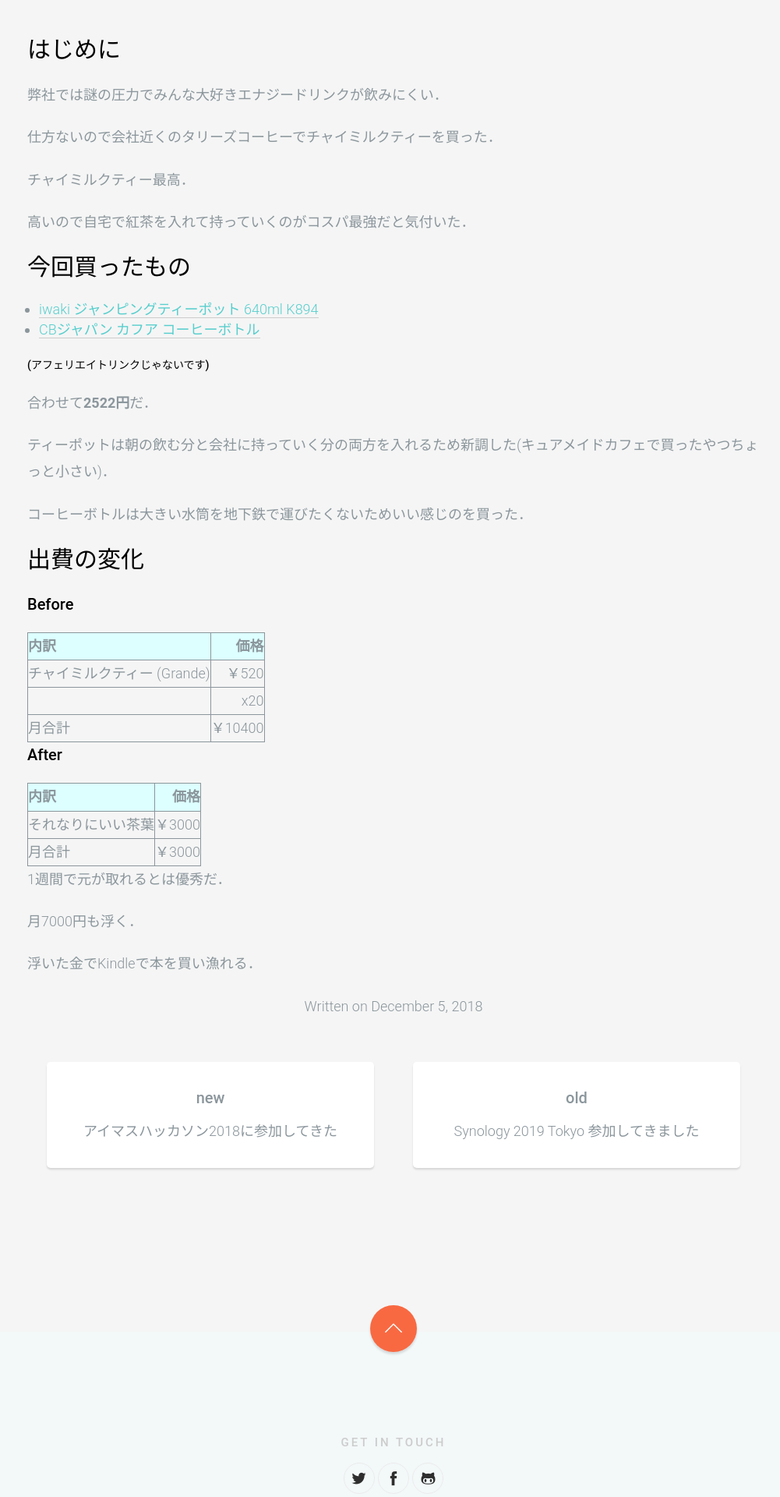
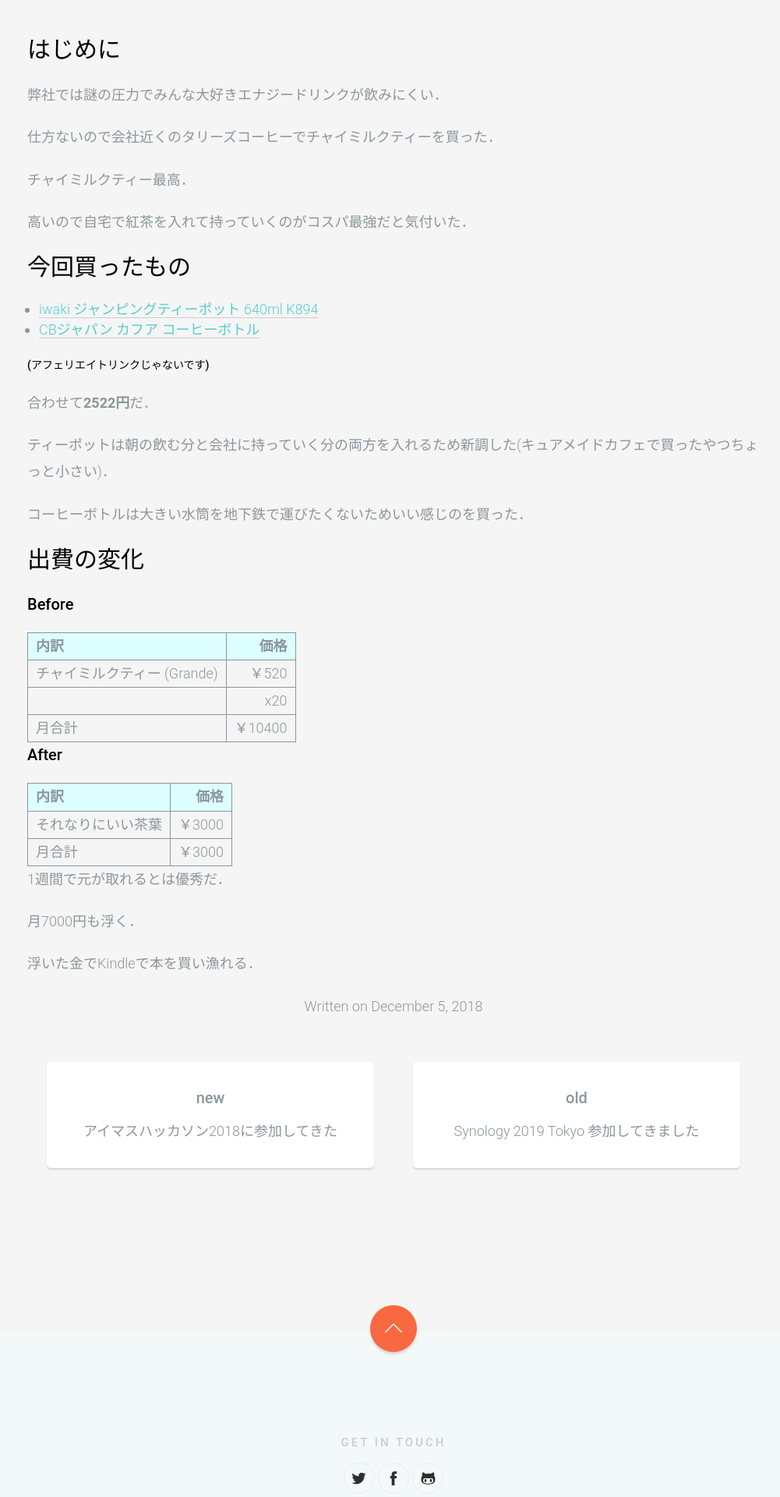
Before and after one commit to WakuwakuP/wakuwakup.github.io, a Jekyll site: the page built from _posts/2018-12-05-tea.md, in a window 1280 px wide. Shown: the part 899-2819 px from the top of the page at 78% size, without its empty margins (135-1136 px from the left). Built offline with Jekyll 4.4.1, drawn with Linux system fonts in a browser that asks for light colours; nearby versions of some CDN libraries; comment, search, counter and statistics services are not loaded.

Commit message:
デザイン修正

```diff
--- a/css/style.css
+++ b/css/style.css
@@ -25,14 +25,10 @@ tr {
   border: solid 1px #8b969c;
 }
 
-th {
+th, td {
   border: solid 1px #8b969c;
-}
-
-td {
-  border: solid 1px #8b969c;
-}
-
+  padding: 0 10px;
+}
 
 .row-eq-height {
   display: -webkit-box;
```
